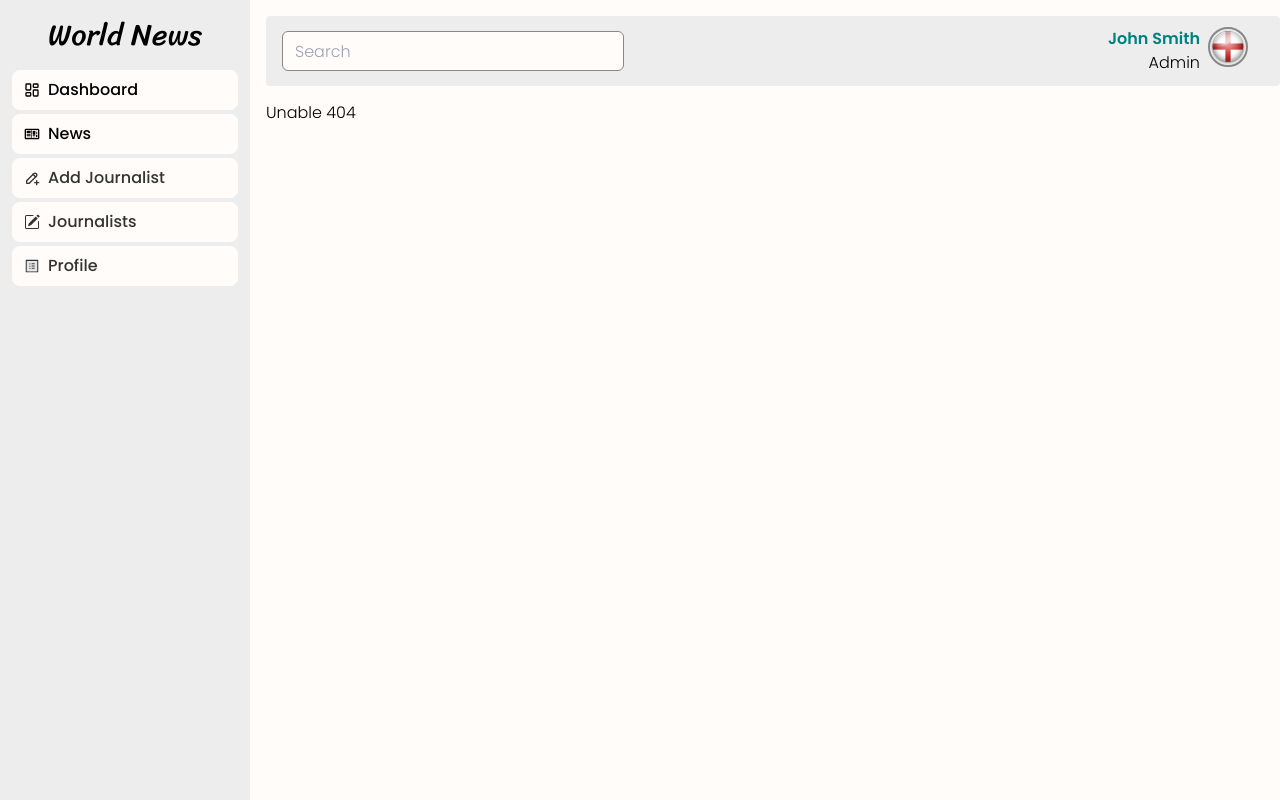
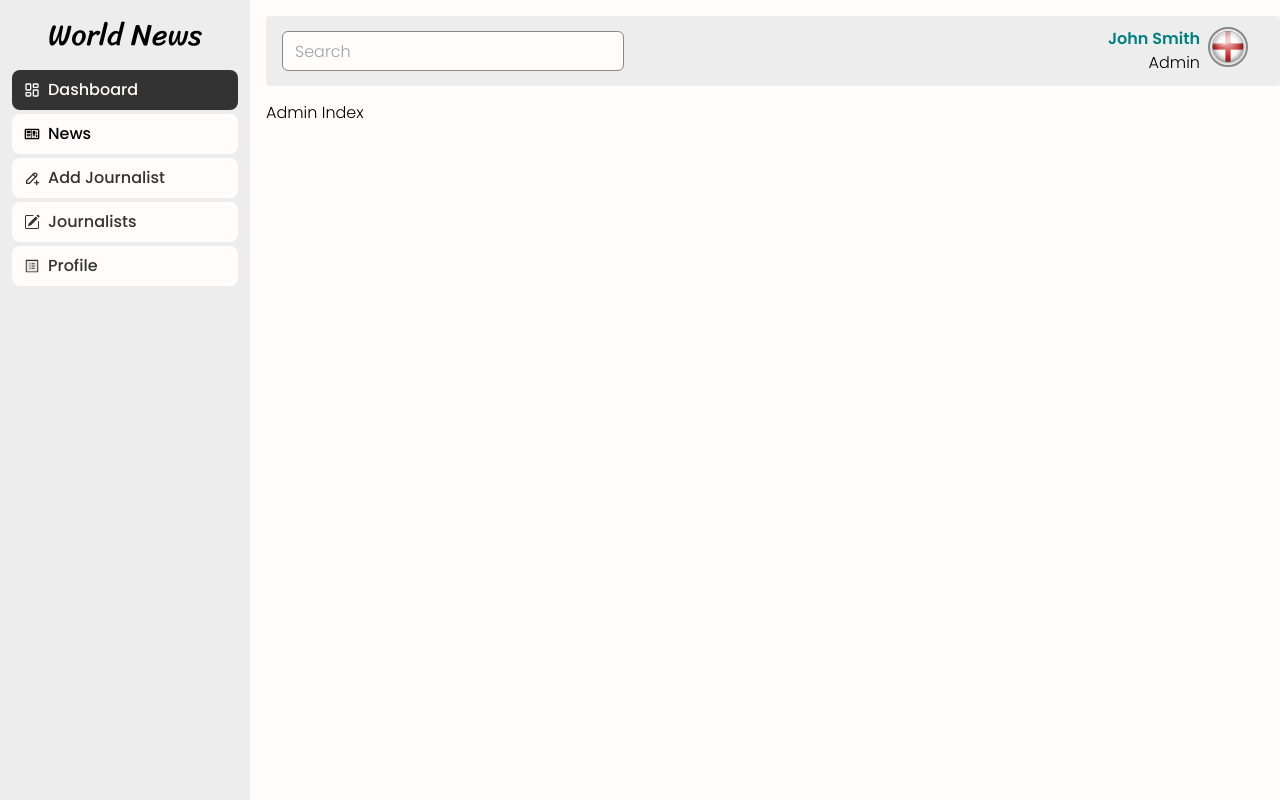
Before and after one commit to Nimira43/World-News, a React (Vite) app in the folder client/: page /dashboard/admin in a window 1280 px wide. Before the commit this address led to /dashboard/unable-access. Built offline with nearby package versions, Linux system fonts and the light colour scheme.

Commit message:
Added another Tailwind theme colour.

```diff
--- a/client/src/index.css
+++ b/client/src/index.css
@@ -13,6 +13,4 @@ body {
 .logo {
   font-family: 'Sriracha', sans-serif;
   font-size: 30px;
-  /* background-color: #fff; */
-
 }
--- a/client/src/middleware/ProtectRole.jsx
+++ b/client/src/middleware/ProtectRole.jsx
@@ -5,7 +5,7 @@ const ProtectRole = ({role}) => {
 
   const userInfo = {
     name: 'User',
-    role: 'user'
+    role: 'admin'
   }
   if (userInfo.role === role) {
     return <Outlet />
--- a/client/tailwind.config.js
+++ b/client/tailwind.config.js
@@ -8,6 +8,7 @@ export default {
     extend: {
       colors: {
         'primary': '#008080',
+        'primary-light': '#aae5e5',
         'secondary': '#ff4500',
         'light': '#fffcfa',
         'grey-light': '#ededed',
```
